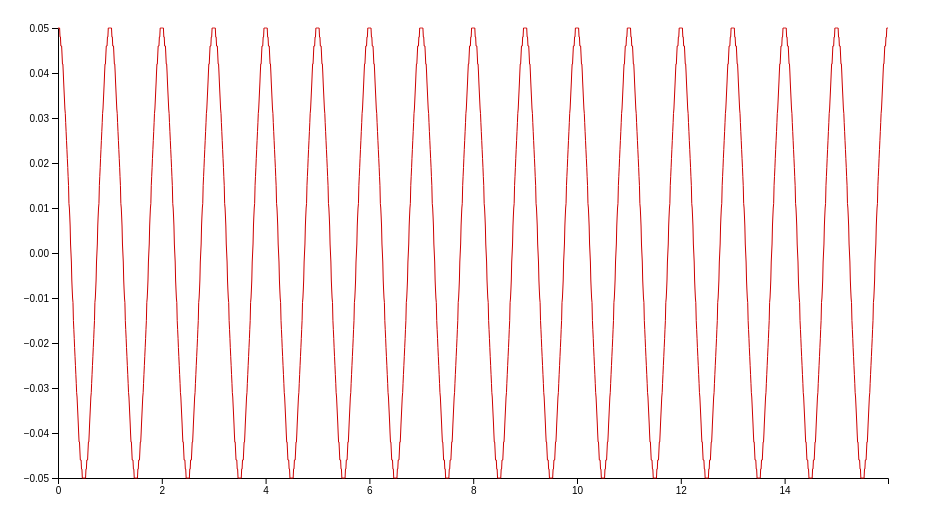
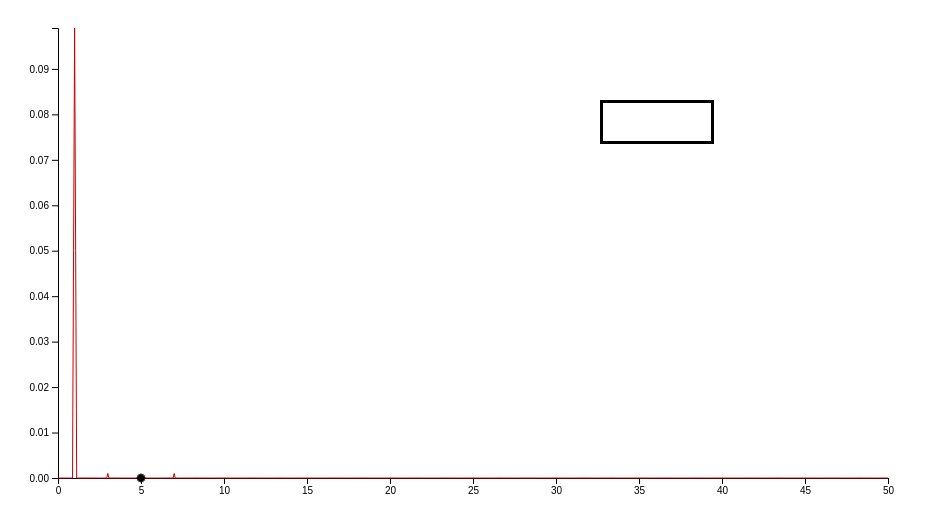
Before and after one commit to chinni-bh/d3-poc-cursors, an Angular app: page / in a window 1280 px wide. Shown: the top 532 px of the page, without its empty margins (0-928 px from the left). Built offline with nearby package versions, Linux system fonts and the light colour scheme.

Commit message:
rendering cursors on click

```diff
--- a/src/app/app.component.html
+++ b/src/app/app.component.html
@@ -1,2 +1,6 @@
-<!-- <app-line-chart></app-line-chart> -->
+<div>
+<app-line-chart></app-line-chart>
+</div>
+<!-- <div>
 <app-waveform></app-waveform>
+</div> -->
--- a/src/app/line-chart/line-chart.component.html
+++ b/src/app/line-chart/line-chart.component.html
@@ -1 +1,2 @@
 <svg class="spectrum" width="900" height="500"></svg>
+<div class="readout"></div>
--- a/src/app/line-chart/line-chart.component.scss
+++ b/src/app/line-chart/line-chart.component.scss
@@ -0,0 +1,15 @@
+.readout {
+    //   display: flex;
+    // position: absolute;
+
+    position: absolute;
+    width: 100px;
+    height: 30px;
+    padding: 4px;
+    // border: 1px #4125c0;
+    top: 100px;
+    left: 600px;
+    // background: #e8eeec;
+    border-style: solid;
+    //   border-color: rgb(91, 91, 94);
+  }
--- a/src/app/line-chart/line-chart.component.ts
+++ b/src/app/line-chart/line-chart.component.ts
@@ -1,5 +1,5 @@
 import { Component, OnInit } from '@angular/core';
-
+import * as d3 from 'd3';
 import * as d3Selection from 'd3-selection';
 
 import * as d3Scale from 'd3-scale';
@@ -28,9 +28,13 @@ export class LineChartComponent implements OnInit {
  private y: any;
  private svg: any;
  private line: d3Shape.Line<[number, number]> | undefined;
+ cursor_readout:any;
+ basic_cursor: any;
+
  constructor() {
   this.width = 900 - this.margin.left - this.margin.right;
   this.height = 500 - this.margin.top - this.margin.bottom;
+  this.cursor_readout = d3.select('readout')
  }
 
  ngOnInit() {
@@ -38,22 +42,27 @@ export class LineChartComponent implements OnInit {
   this.initAxis();
   this.drawAxis();
   this.drawLine();
+  this.renderCursor();
  }
 
  private initSvg() {
 
   this.svg = d3Selection
    .select('svg')
+   .on("click", (event:any)=>this.mouseClick(event))
    .append('g')
    .attr(
     'transform',
     'translate(' + this.margin.left + ',' + this.margin.top + ')'
-   );
+   )
+
+
    }
 
  private initAxis() {
-  this.x = d3Scale.scaleLinear().range([0, this.width]);
-  this.y = d3Scale.scaleLinear().range([this.height, 0]);
+
+  this.x = d3.scaleLinear().range([0, this.width]);
+  this.y = d3.scaleLinear().range([this.height, 0]);
   this.x.domain(d3Array.extent(SpectrumData, (d) => d.x_value));
   this.y.domain(d3Array.extent(SpectrumData, (d) => d.y_value));
  }
@@ -91,7 +100,76 @@ export class LineChartComponent implements OnInit {
     .attr("d", this.line)
     .style("fill", "none")
     .style("stroke", "#CC0000")
-    .style("stroke-width", "1");
+    // .style("stroke-width", "1");
+
+
+//   this.svg.append('g')
+//     .selectAll("dot")
+//     .datum(SpectrumData)
+//     .enter()
+//     .append("circle")
+//     .attr("cx", function (d:any) { return SpectrumData[d].x_value; } )
+//     .attr("cy", function (d:any) { return SpectrumData[d].y_value; } )
+//     .attr("r", 0.2)
+//      .attr("transform", "translate(" + 100 + "," + 100 + ")")
+//     .style("fill", "#000000");
  }
 
+
+ public mouseClick = (event:any) => {
+
+  const X=SpectrumData.map((data)=>data.x_value)
+    // this.cursor_readout.style("opacity", 1);
+  //  console.log(d3.pointer(event))
+    const i = d3.bisectCenter(X, this.x.invert(d3.pointer(event)[0]-49));
+    // console.log("click ",this.x(5))
+
+    // console.log("invert",this.x.invert(83))
+    // console.log("click",i,d3.pointer(event)[0],this.x.invert(d3.pointer(event)[0]-49))
+
+
+
+    const text = d3.select('.readout');
+    text.text(`X : ${SpectrumData[i].x_value} Y: ${SpectrumData[i].y_value} `);
+
+    this.basic_cursor.attr("x",this.x(SpectrumData[i].x_value)-5)
+    .attr("y", this.y(SpectrumData[i].y_value)-5)
+
+//             //harmonic cursors
+//       this.svg.append('g')
+//     .selectAll(".harmonicCursor")
+//     .data([1,2,3])
+//     .enter()
+//     .append("image")
+//     .attr("xlink:href",'../../assets/starburst.svg')
+//     .style("width","10px")
+//     .style("height","10px")
+
+//     .attr('x', this.harmonicX(i))
+//  .attr('y',function(yVal:number){ return 0; })
+
+
+
+  };
+//  private harmonicX(i:number){
+//   SpectrumData[i].x_value)*1);
+//  }
+
+
+
+  private renderCursor(){
+
+    this.basic_cursor= this.svg.append('g')
+    .selectAll(".cursor")
+    .data([1])
+    .enter()
+    .append("image")
+    .attr("xlink:href",'../../assets/starburst.svg')
+    .style("width","10px")
+    .style("height","10px")
+    .attr('x',this.x(SpectrumData[80].x_value)-5)
+    .attr('y',this.y(SpectrumData[80].y_value)-5)
+
+  }
+
 }
--- a/src/app/shared/spectrum-data.ts
+++ b/src/app/shared/spectrum-data.ts
@@ -1,6 +1,6 @@
 export interface Data{
-    x_value: Number,
-    y_value: Number
+    x_value: number,
+    y_value: number
 }
 
 export const SpectrumData:Data[]=[
--- a/src/app/waveform/waveform.component.ts
+++ b/src/app/waveform/waveform.component.ts
@@ -12,7 +12,7 @@ import { WaveformData } from "../shared/machine-data"
   styleUrls: ['./waveform.component.scss']
 })
 export class WaveformComponent implements OnInit {
- private margin = { top: 20, right: 20, bottom: 30, left: 50 };
+ private margin = { top: 200, right: 200, bottom: 300, left: 500 };
  private width: number;
  private height: number;
  private x: any;
--- a/tsconfig.json
+++ b/tsconfig.json
@@ -23,8 +23,8 @@
   },
   "angularCompilerOptions": {
     "enableI18nLegacyMessageIdFormat": false,
-    "strictInjectionParameters": true,
-    "strictInputAccessModifiers": true,
-    "strictTemplates": true
+    "strictInjectionParameters": false,
+    "strictInputAccessModifiers": false,
+    "strictTemplates": false
   }
 }
```
Also changed, not shown: src/assets/starburst.svg (added).
